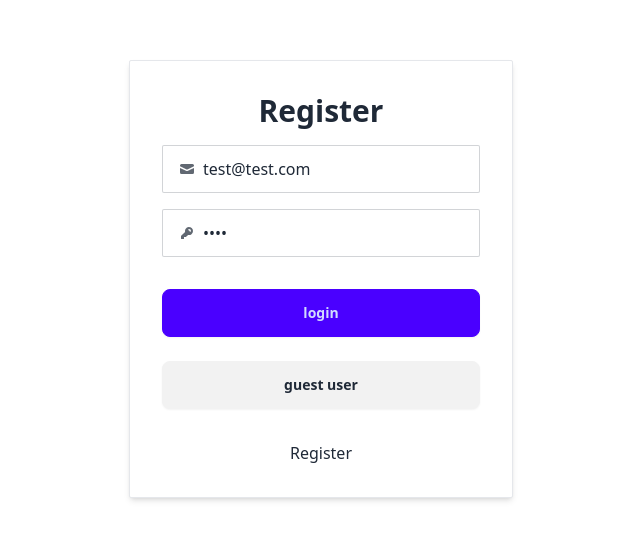
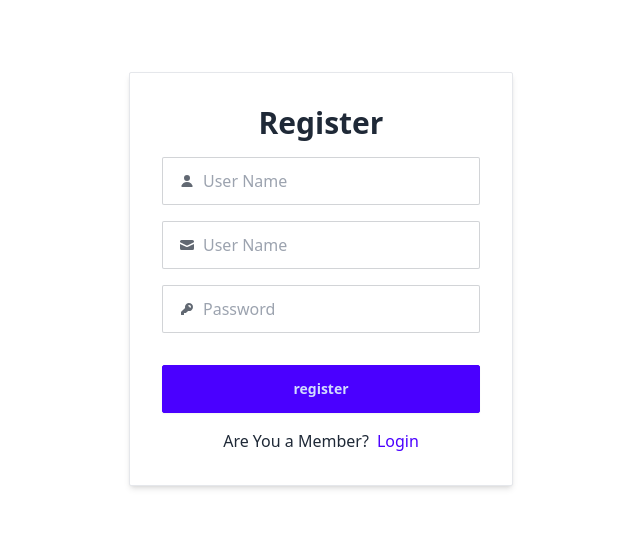
Before and after one commit to misiek869/e-commerce_shop_react, a React (Vite) app: page /register in a window 1280 px wide. Shown: the part 121-660 px from the top of the page, without its empty margins (319-959 px from the left). Built offline with nearby package versions, Linux system fonts and the light colour scheme.

Commit message:
create register page

```diff
--- a/src/components/SubmitButton.tsx
+++ b/src/components/SubmitButton.tsx
@@ -7,7 +7,7 @@ const SubmitButton = ({ text }: { text: string }) => {
 	const isSubmitting = navigation.state === 'submitting'
 
 	return (
-		<button className='btn btn-primary' disabled={isSubmitting}>
+		<button className='btn btn-primary rounded-sm' disabled={isSubmitting}>
 			{isSubmitting ? (
 				<>
 					<span className='loading loading-ring loading-md'></span>
--- a/src/pages/LoginPage.tsx
+++ b/src/pages/LoginPage.tsx
@@ -35,15 +35,17 @@ const LoginPage = () => {
 				<h4 className='text-center text-3xl font-semibold'>Login</h4>
 				<FormInput
 					type='email'
-					icon={<EmailIcon />} // Użyj komponentu SVG
+					icon={<EmailIcon />}
 					name='email'
 					defaultValue='test@test.com'
+					placeholder='Email'
 				/>
 				<FormInput
 					type='password'
-					icon={<PasswordIcon />} // Użyj komponentu SVG
+					icon={<PasswordIcon />}
 					name='password'
 					defaultValue='1234'
+					placeholder='Password'
 				/>
 				<div className='flex flex-col mt-4'>
 					<SubmitButton text='login' />
--- a/src/pages/RegisterPage.tsx
+++ b/src/pages/RegisterPage.tsx
@@ -26,6 +26,16 @@ const PasswordIcon = () => (
 	</svg>
 )
 
+const UserIcon = () => (
+	<svg
+		xmlns='http://www.w3.org/2000/svg'
+		viewBox='0 0 16 16'
+		fill='currentColor'
+		className='h-4 w-4 opacity-70'>
+		<path d='M8 8a3 3 0 1 0 0-6 3 3 0 0 0 0 6ZM12.735 14c.618 0 1.093-.561.872-1.139a6.002 6.002 0 0 0-11.215 0c-.22.578.254 1.139.872 1.139h9.47Z' />
+	</svg>
+)
+
 const RegisterPage = () => {
 	return (
 		<section className='h-screen grid place-items-center'>
@@ -34,28 +44,34 @@ const RegisterPage = () => {
 				className='card w-96 p-8 bg-base-100 shadow-md flex flex-col rounded-sm border gap-y-4'>
 				<h4 className='text-center text-3xl font-semibold'>Register</h4>
 				<FormInput
+					type='text'
+					icon={<UserIcon />}
+					name='username'
+					placeholder='User Name'
+				/>
+				<FormInput
 					type='email'
-					icon={<EmailIcon />} // Użyj komponentu SVG
+					icon={<EmailIcon />}
 					name='email'
-					defaultValue='test@test.com'
+					placeholder='User Name'
 				/>
 				<FormInput
 					type='password'
-					icon={<PasswordIcon />} // Użyj komponentu SVG
+					icon={<PasswordIcon />}
 					name='password'
-					defaultValue='1234'
+					placeholder='Password'
 				/>
 				<div className='flex flex-col mt-4'>
-					<SubmitButton text='login' />
+					<SubmitButton text='register' />
 				</div>
-				<button type='button' className='mt-2 btn'>
-					guest user
-				</button>
-				<Link
-					className='text-center mt-4 capitalize link link-hover'
-					to={'/register'}>
-					Register
-				</Link>
+				<p className='text-center'>
+					Are You a Member?
+					<Link
+						to='/login'
+						className='link ml-2 link-hover capitalize link-primary'>
+						login
+					</Link>
+				</p>
 			</Form>
 		</section>
 	)
```
